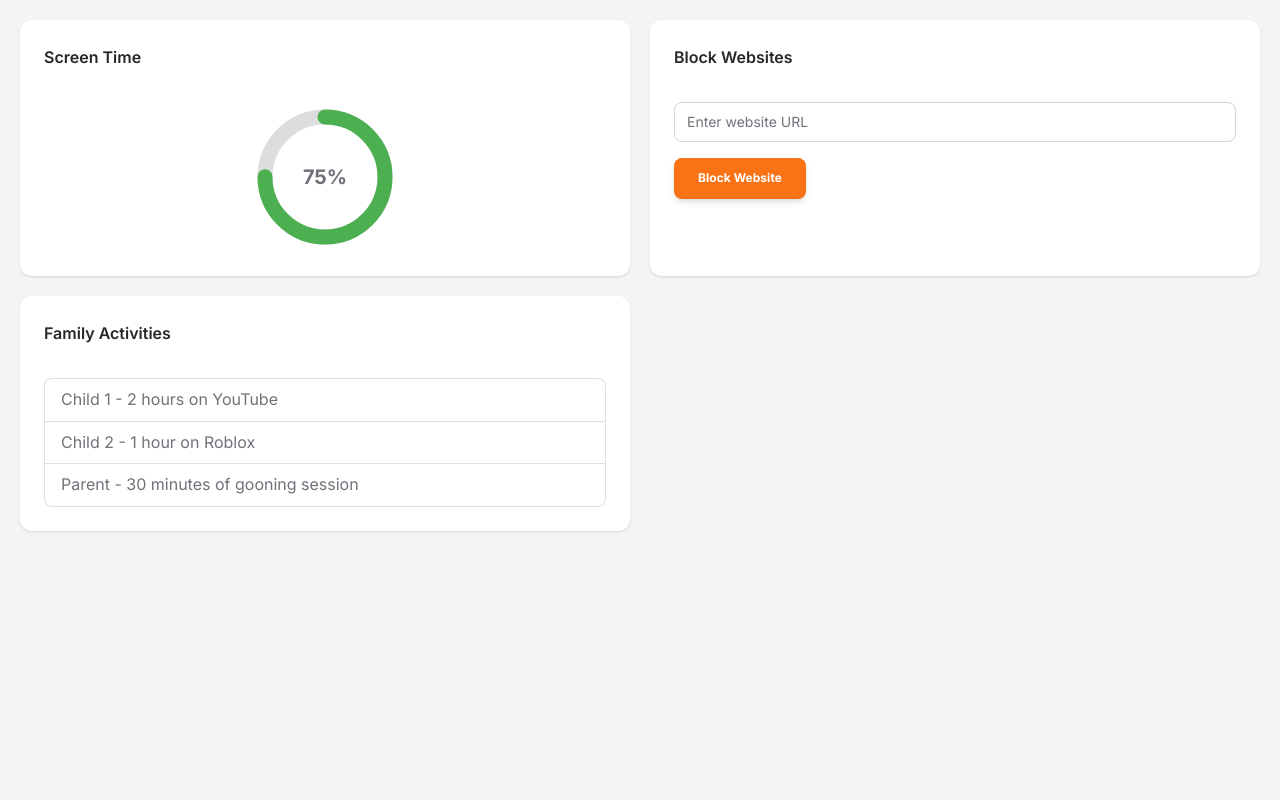
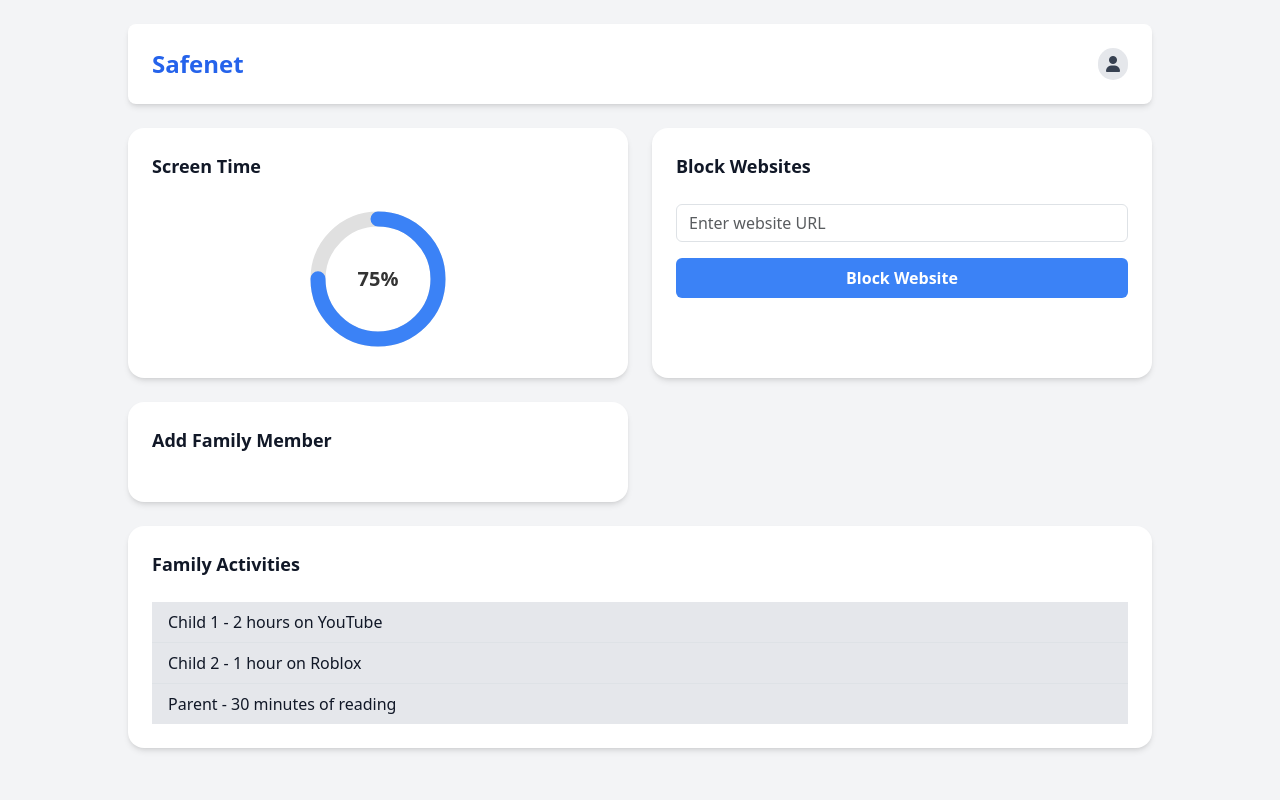
Before and after one commit to muaviz/safenet, a Flask app: template templates/homepage.html in a window 1280 px wide. Run offline with Flask 3, Linux system fonts and the light colour scheme; the template is opened without the code that fills it, so the values that code supplies are empty; some libraries are stand-ins or nearby versions.

Commit message:
updated homepage

```diff
--- a/templates/homepage.html
+++ b/templates/homepage.html
@@ -1,21 +1,13 @@
 <!DOCTYPE html>
 <html lang="en">
-
 <head>
-  <meta charset="utf-8" />
+  <meta charset="utf-8">
   <meta name="viewport" content="width=device-width, initial-scale=1, shrink-to-fit=no">
   <title>Safenet</title>
-  <link href="https://fonts.googleapis.com/css?family=Inter:300,400,500,600,700,800" rel="stylesheet" />
+  <script src="https://cdn.tailwindcss.com"></script>
+  <link href="https://cdn.jsdelivr.net/npm/bootstrap@5.3.0/dist/css/bootstrap.min.css" rel="stylesheet">
   <script src="https://kit.fontawesome.com/42d5adcbca.js" crossorigin="anonymous"></script>
-  <link id="pagestyle" href="../assets/css/soft-ui-dashboard.css?v=1.1.0" rel="stylesheet" />
   <style>
-    .dashboard-container {
-      display: grid;
-      grid-template-columns: 1fr 1fr;
-      grid-template-rows: auto auto;
-      gap: 20px;
-      padding: 20px;
-    }
     .gauge-container {
       width: 150px;
       height: 150px;
@@ -30,66 +22,73 @@
     .gauge-circle {
       fill: none;
       stroke-width: 10;
-      stroke: #ddd;
+      stroke: #e0e0e0;
     }
     .gauge-fill {
       fill: none;
       stroke-width: 10;
       stroke-linecap: round;
-      stroke: #4caf50;
+      stroke: #3b82f6;
       transition: stroke-dasharray 0.5s ease-in-out;
     }
     .gauge-value {
       position: absolute;
       font-size: 20px;
       font-weight: bold;
+      color: #333;
+    }
+    .card-hover:hover {
+      transform: scale(1.05);
+      transition: all 0.3s ease-in-out;
+      box-shadow: 0 4px 20px rgba(0, 0, 0, 0.1);
     }
   </style>
 </head>
-
-<body class="g-sidenav-show bg-gray-100">
-  <main class="main-content position-relative max-height-vh-100 h-100 border-radius-lg">
-    <div class="dashboard-container">
-      <div class="card">
-        <div class="card-header pb-0">
-          <h6>Screen Time</h6>
+<body class="bg-gray-100 text-gray-900 min-h-screen flex flex-col items-center p-6">
+  <header class="w-full max-w-5xl flex justify-between items-center p-4 bg-white shadow-md rounded-lg mb-6">
+    <h1 class="text-2xl font-bold text-blue-600">Safenet</h1>
+    <div class="relative">
+      <button id="profile-btn" class="flex items-center space-x-2 bg-gray-200 p-2 rounded-full hover:bg-gray-300">
+        <i class="fas fa-user text-gray-700"></i>
+      </button>
+      <div id="profile-menu" class="hidden absolute right-0 mt-2 w-48 bg-white shadow-lg rounded-md p-3">
+        <button class="w-full text-left px-4 py-2 hover:bg-gray-100">Logout</button>
       </div>
-        <div class="card-body d-flex align-items-center justify-content-center">
+    </div>
+  </header>
+  <main class="w-full max-w-5xl mx-auto grid grid-cols-1 md:grid-cols-2 gap-6">
+    <div class="bg-white shadow-md rounded-2xl p-6 card-hover">
+      <h6 class="text-lg font-semibold mb-4">Screen Time</h6>
+      <div class="flex justify-center">
         <div class="gauge-container">
           <svg class="gauge-svg" width="150" height="150" viewBox="0 0 100 100">
             <circle class="gauge-circle" cx="50" cy="50" r="40" />
             <circle class="gauge-fill" cx="50" cy="50" r="40" stroke-dasharray="0 251.2" />
           </svg>
-            <div class="gauge-value" id="gaugeValue">69%</div>
+          <div class="gauge-value" id="gaugeValue">75%</div>
         </div>
       </div>
     </div>
-      <div class="card">
-        <div class="card-header pb-0">
-          <h6>Block Websites</h6>
+    <div class="bg-white shadow-md rounded-2xl p-6 card-hover">
+      <h6 class="text-lg font-semibold mb-4">Block Websites</h6>
+      <form id="block-website-form" class="space-y-4">
+        <input type="text" class="form-control text-gray-900" id="website-url" placeholder="Enter website URL">
+        <button type="submit" class="w-full bg-blue-500 hover:bg-blue-600 text-white font-bold py-2 px-4 rounded">Block Website</button>
+      </form>
+      <div id="blocked-websites-list" class="mt-3 text-sm text-gray-600"></div>
     </div>
-        <div class="card-body">
-          <form id="block-website-form">
-            <div class="form-group">
-              <input type="text" class="form-control" id="website-url" placeholder="Enter website URL">
+     <div class="bg-white shadow-md rounded-2xl p-6 card-hover">
+      <h6 class="text-lg font-semibold mb-4">Add Family Member</h6>
+      <!-- <button class="w-full bg-green-500 hover:bg-green-600 text-white font-bold py-2 px-4 rounded" onclick="generateQRCode()">Generate QR Code</button>
+      <div id="qr-code" class="mt-4 flex justify-center"></div> -->
     </div>
-            <button type="submit" class="btn btn-primary">Block Website</button>
-          </form>
-          <div id="blocked-websites-list" class="mt-3"></div>
-        </div>
-      </div>
-      <div class="card">
-        <div class="card-header pb-0">
-          <h6>Family Activities</h6>
-        </div>
-        <div class="card-body">
-          <ul class="list-group">
-            <li class="list-group-item">Child 1 - 2 hours on YouTube</li>
-            <li class="list-group-item">Child 2 - 1 hour on Roblox</li>
-            <li class="list-group-item">Parent - 30 minutes of gooning session</li>
+    <div class="bg-white shadow-md rounded-2xl p-6 card-hover col-span-full">
+      <h6 class="text-lg font-semibold mb-4">Family Activities</h6>
+      <ul class="list-group list-group-flush">
+        <li class="list-group-item bg-gray-200 text-gray-900">Child 1 - 2 hours on YouTube</li>
+        <li class="list-group-item bg-gray-200 text-gray-900">Child 2 - 1 hour on Roblox</li>
+        <li class="list-group-item bg-gray-200 text-gray-900">Parent - 30 minutes of reading</li>
       </ul>
-        </div>
-      </div>
     </div>
   </main>
   <script>
@@ -108,10 +107,14 @@
       if (websiteUrl) {
         const listItem = document.createElement('div');
         listItem.textContent = websiteUrl;
+        listItem.classList.add('text-gray-900', 'p-2', 'rounded', 'bg-gray-200', 'mt-2');
         document.getElementById('blocked-websites-list').appendChild(listItem);
         document.getElementById('website-url').value = '';
       }
     });
+    document.getElementById('profile-btn').addEventListener('click', function() {
+      document.getElementById('profile-menu').classList.toggle('hidden');
+    });
   </script>
 </body>
 </html>
```
Lines whose indentation alone changed are shown as unchanged.
